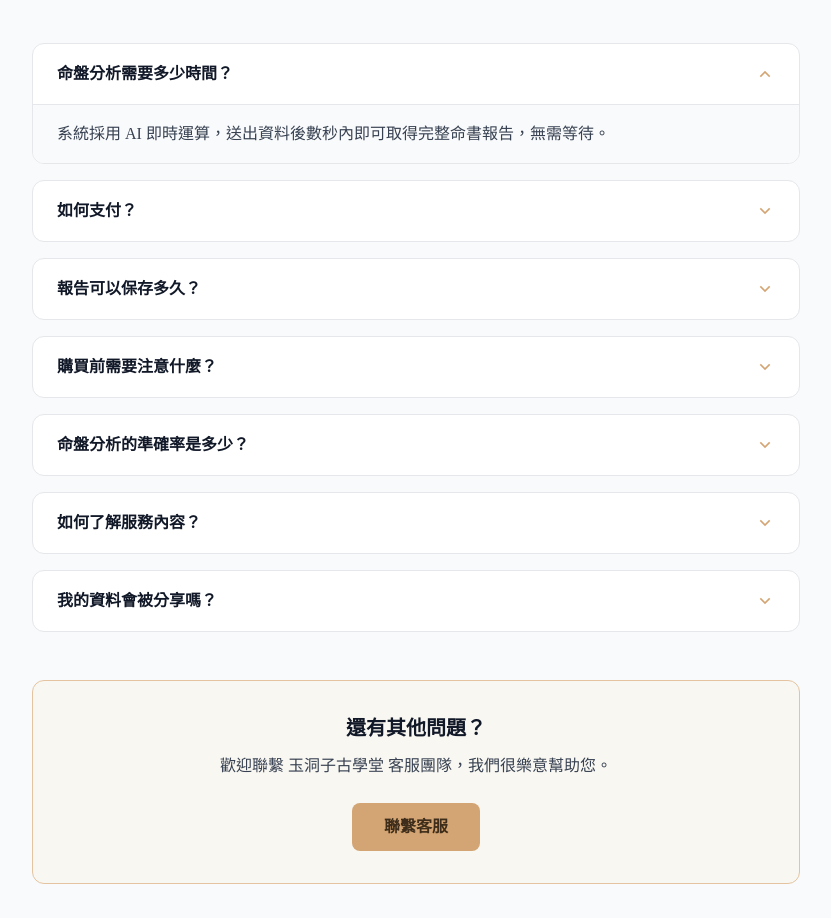
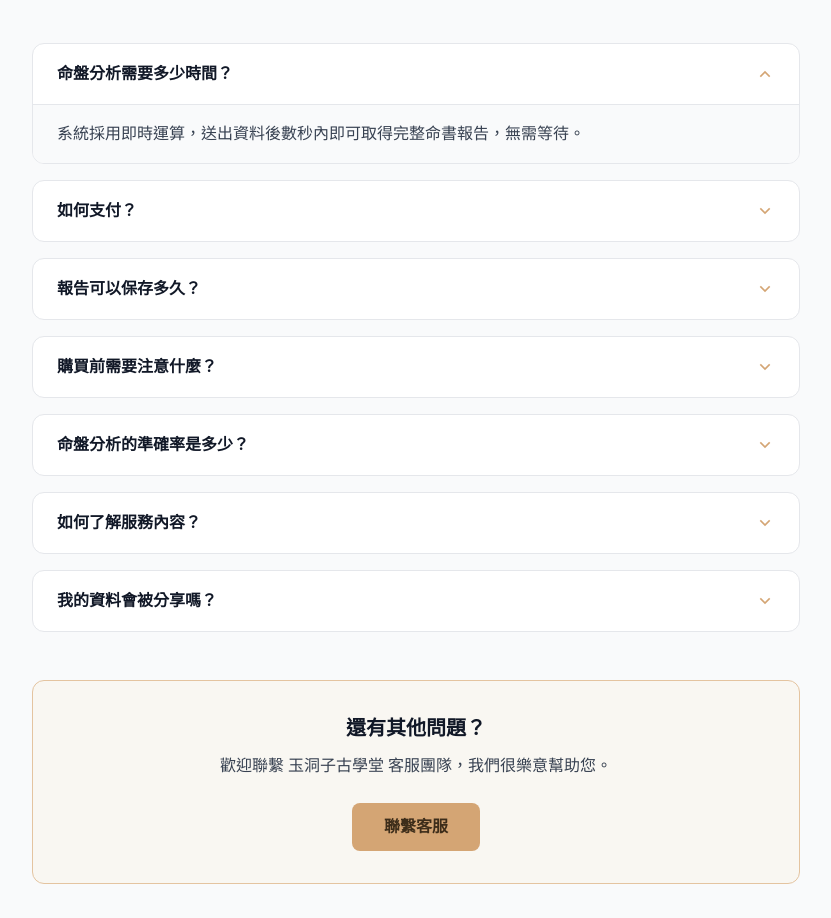
Before and after one commit to adam4taiwan/MyWeb, a Next.js app: page / in a window 1280 px wide. Shown: the part 3880-4798 px from the top of the page, without its empty margins (224-1055 px from the left). Built offline with nearby package versions, Linux system fonts and the light colour scheme; no server answers.

Commit message:
fix: remove AI mention from FAQ answer
Co-Authored-By: Claude Sonnet 4.6 <noreply@anthropic.com>

```diff
--- a/components/FAQSection.tsx
+++ b/components/FAQSection.tsx
@@ -11,7 +11,7 @@ const faqs: FAQItem[] = [
   {
     question: '命盤分析需要多少時間？',
     answer:
-      '系統採用 AI 即時運算，送出資料後數秒內即可取得完整命書報告，無需等待。',
+      '系統採用即時運算，送出資料後數秒內即可取得完整命書報告，無需等待。',
   },
   {
     question: '如何支付？',
```
